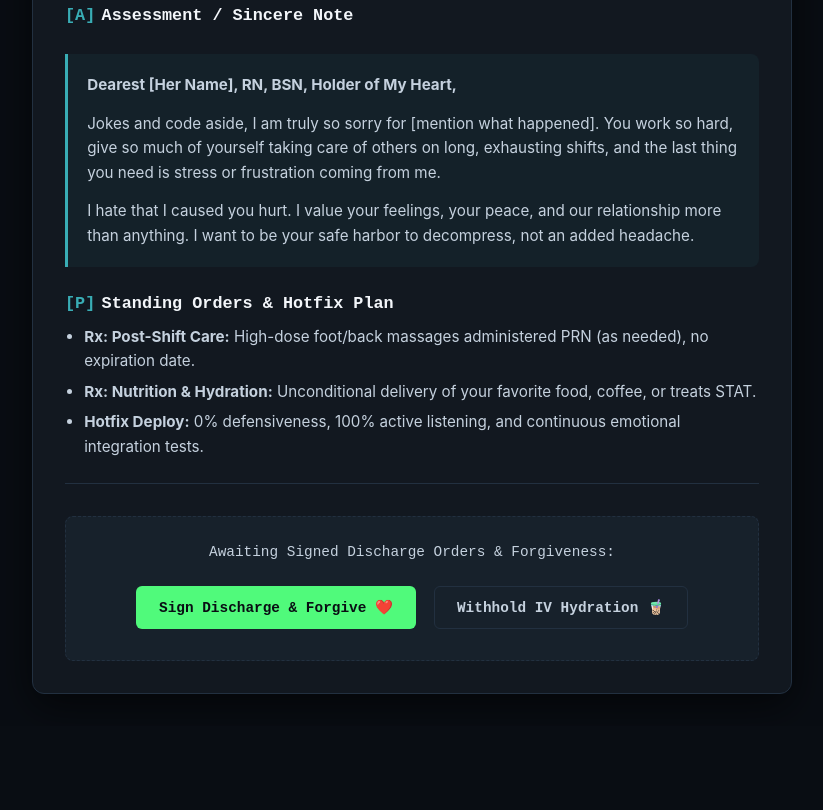
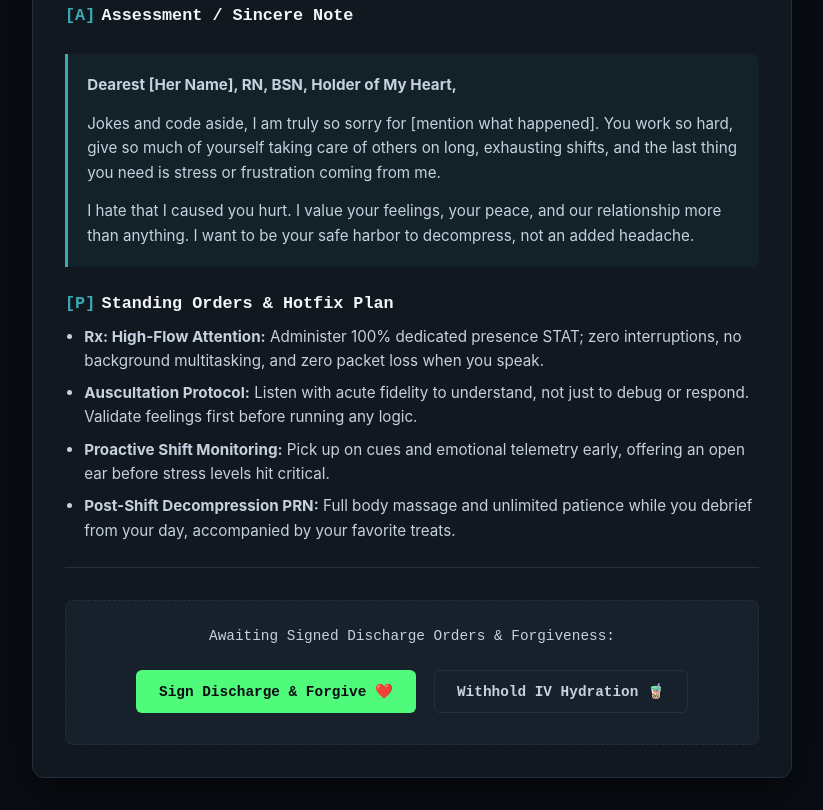
Before and after one commit to y333tm4n/apologies, a plain HTML site: page index.html in a window 1280 px wide. Shown: the part 597-1407 px from the top of the page, without its empty margins (228-1051 px from the left). Before the commit the page ends 1323 px from the top, so only its background shows below. Drawn offline with Linux system fonts and the light colour scheme.

Commit message:
fix: changes some details

```diff
--- a/index.html
+++ b/index.html
@@ -45,6 +45,7 @@
       border-radius: 12px;
       overflow: hidden;
       box-shadow: 0 12px 40px rgba(0, 0, 0, 0.6);
+      transition: border-color 0.3s ease;
     }
 
     /* Top Bar */
@@ -172,7 +173,7 @@
     }
 
     li {
-      margin-bottom: 0.4rem;
+      margin-bottom: 0.5rem;
       font-size: 0.95rem;
     }
 
@@ -294,9 +295,10 @@
 
       <h2><span class="soap-tag">[P]</span> Standing Orders & Hotfix Plan</h2>
       <ul>
-        <li><strong>Rx: Post-Shift Care:</strong> High-dose foot/back massages administered PRN (as needed), no expiration date.</li>
-        <li><strong>Rx: Nutrition & Hydration:</strong> Unconditional delivery of your favorite food, coffee, or treats STAT.</li>
-        <li><strong>Hotfix Deploy:</strong> 0% defensiveness, 100% active listening, and continuous emotional integration tests.</li>
+        <li><strong>Rx: High-Flow Attention:</strong> Administer 100% dedicated presence STAT; zero interruptions, no background multitasking, and zero packet loss when you speak.</li>
+        <li><strong>Auscultation Protocol:</strong> Listen with acute fidelity to understand, not just to debug or respond. Validate feelings first before running any logic.</li>
+        <li><strong>Proactive Shift Monitoring:</strong> Pick up on cues and emotional telemetry early, offering an open ear before stress levels hit critical.</li>
+        <li><strong>Post-Shift Decompression PRN:</strong> Full body massage and unlimited patience while you debrief from your day, accompanied by your favorite treats.</li>
       </ul>
 
       <hr />
```
